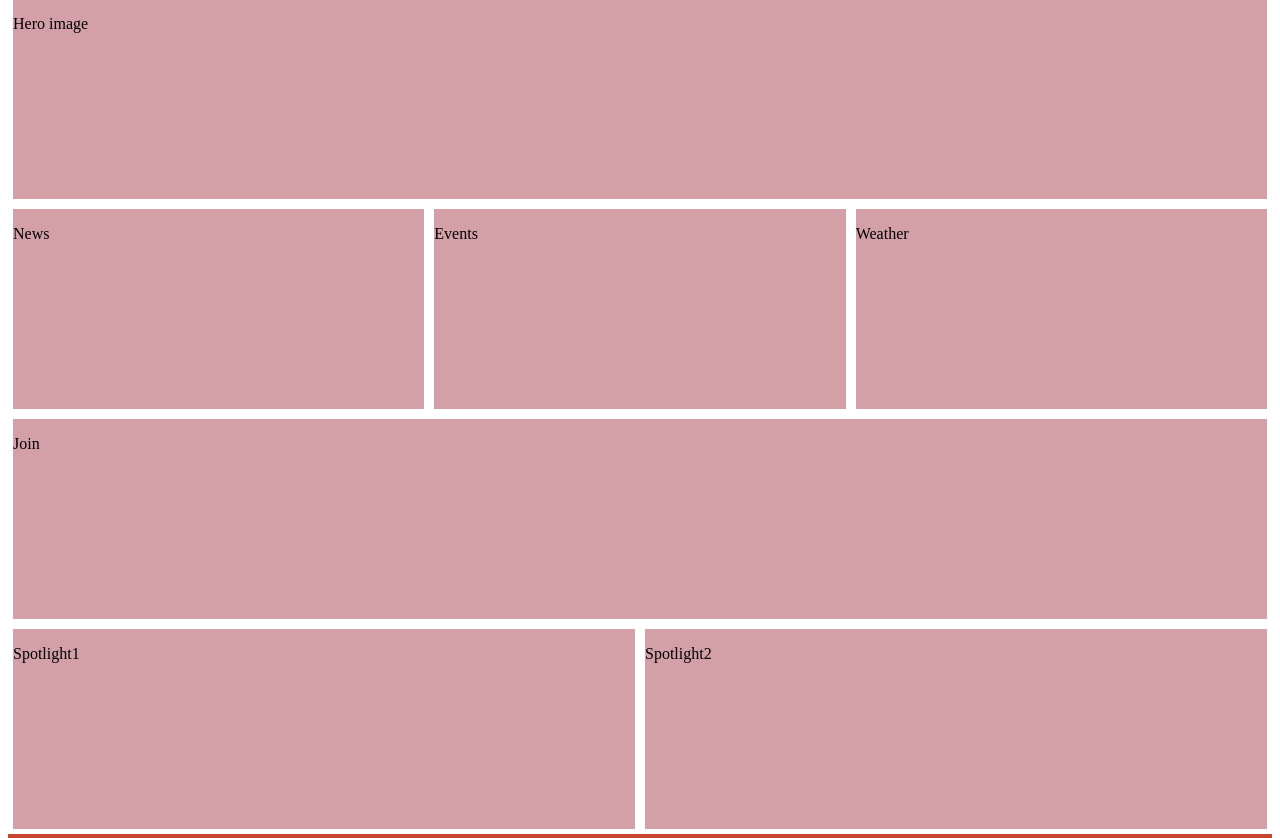
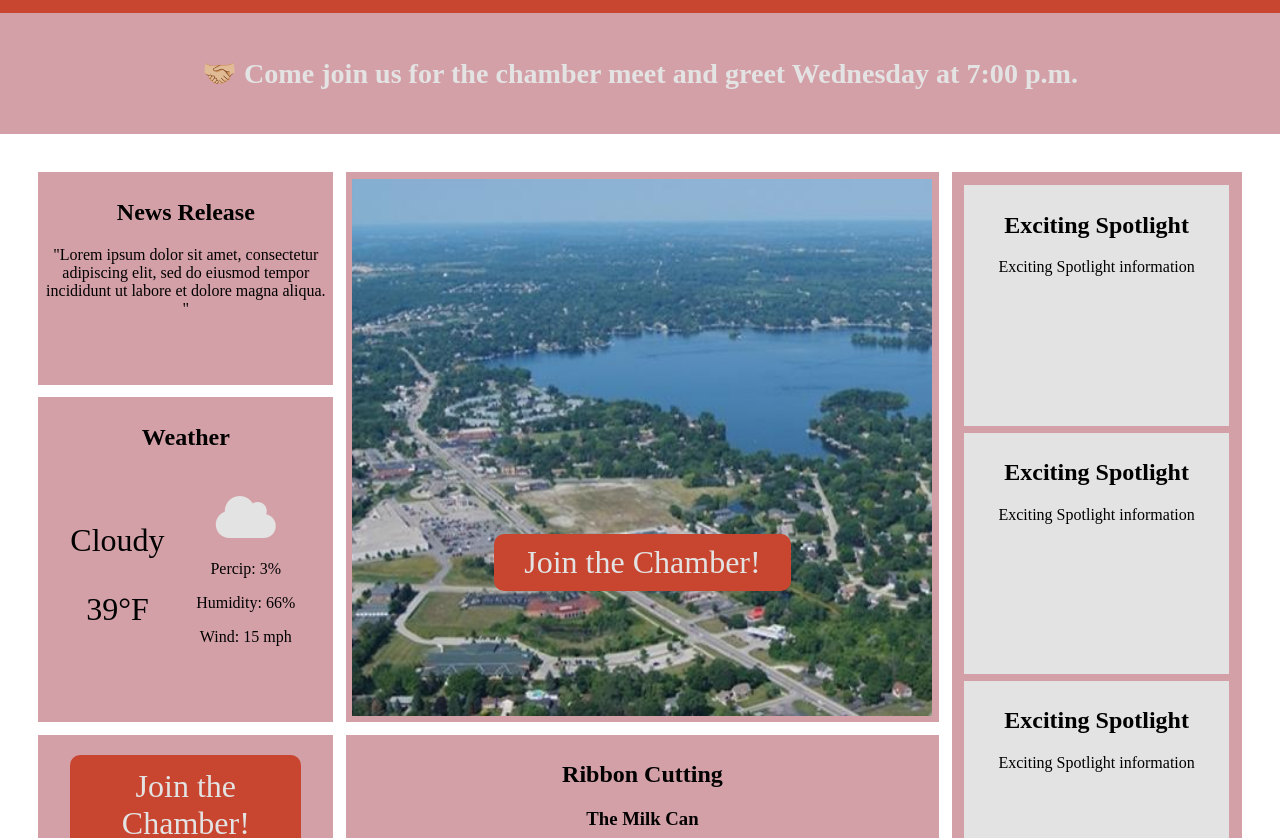
Before and after one commit to Simeon113/wdd230, a plain HTML site: page chamber/index.html in a window 1280 px wide. Shown: the part 189-1027 px from the top of the page. Drawn offline with Linux system fonts and the light colour scheme; a web font is replaced by a local one.

Commit message:
Week 5 updates

```diff
--- a/chamber/index.html
+++ b/chamber/index.html
@@ -16,10 +16,11 @@
     <header>
         <div id="top">
             <div class="topnav">
-                <img src="images/LogoM.png">
+                <img src="images/logo.png" alt="site logo">
+                <h1>Muskego Chamber of Commerce</h1>
                 <a href="https://www.instagram.com/"><i class="fa-brands fa-instagram"></i></a>
                 <a href="https://twitter.com/home"><i class="fa-brands fa-twitter"></i></a>
-                <button id="menu"><span>&#9776</span><span>X</span></button>
+                <button id="menu"><span>&#9776;</span><span>X</span></button>
             </div>
             <nav>
                 <ul id="navigation">
@@ -32,27 +33,55 @@
         </div>
         <span id="date"></span>
     </header>
+    <div id="meeting">
+        <h3>🤝🏼 Come join us for the chamber meet and greet Wednesday at 7:00 p.m.</h3>
+    </div>
     <main>
         <div id="hero">
-            <p>Hero image</p>
+            <img id = "img" src="" alt = "hero image">
+            <button id = 'joinbtn'>Join the Chamber!</button>
         </div>
         <div id="news">
-            <p>News</p>
+            <h2>Ribbon Cutting</h2>
+            <h3>The Milk Can</h3>
+            <p>The Milk Can opens on Friday, 10:00am!</p>
         </div>
         <div id="events">
-            <p>Events</p>
+            <h2>News Release</h2>
+            <p>"Lorem ipsum dolor sit amet, consectetur adipiscing elit, sed do eiusmod tempor incididunt ut labore et dolore magna aliqua. "</p>
         </div>
         <div id="weather">
-            <p>Weather</p>
+            <h2>Weather</h2>
+            <div id="weather1">
+                <div id="weather2">
+                    <p>Cloudy</p>
+                    <p>39°F</p>
+                </div>
+                <div>
+                    <i class="fa-solid fa-cloud"></i>
+                    <p>Percip: 3%</p>
+                    <p>Humidity: 66%</p>
+                    <p>Wind: 15 mph</p>
+                </div>
+            </div>
         </div>
         <div id="join">
-            <p>Join</p>
+            <button id = 'joinbtn2'>Join the Chamber!</button>
+            <p>Information that makes you want to join the chamber</p>
         </div>
-        <div id="spotlight1">
-            <p>Spotlight1</p>
-        </div>
-        <div id="spotlight2">
-            <p>Spotlight2</p>
+        <div id="spotlights">
+            <div id="spotlight1">
+                <h2>Exciting Spotlight</h2>
+                <p>Exciting Spotlight information</p>
+            </div>
+            <div id="spotlight2">
+                <h2>Exciting Spotlight</h2>
+                <p>Exciting Spotlight information</p>
+            </div>
+            <div id="spotlight3">
+                <h2>Exciting Spotlight</h2>
+                <p>Exciting Spotlight information</p>
+            </div>
         </div>
     </main>
     <footer>
--- a/chamber/scripts/chamber.js
+++ b/chamber/scripts/chamber.js
@@ -5,8 +5,28 @@ function toggleMenu() {
 const x = document.getElementById("menu");
 x.onclick = toggleMenu;
 
-document.getElementById("date").innerHTML = new Intl.DateTimeFormat("en-US", { dateStyle: "full" }).format(new Date());
+let date = new Date()
 
-document.getElementById("year").innerHTML = new Date().getFullYear()
+document.getElementById("date").innerHTML = new Intl.DateTimeFormat("en-US", { dateStyle: "full" }).format(date);
+
+document.getElementById("year").innerHTML = date.getFullYear()
 
 document.getElementById('modified').textContent = document.lastModified
+
+if (date.getDay() == 1 || date.getDay() == 2) {
+    document.getElementById("meeting").style.display = 'block'
+}
+function switchimage() {
+    if (window.innerWidth >= 1040) {
+        document.getElementById('img').src =  "images/herolarge.png"
+    }
+    else if (window.innerWidth >= 560) {
+        document.getElementById('img').src =  "images/heromedium.png"
+    }
+    else {
+        document.getElementById('img').src =  "images/herosmall.png"
+    }
+}
+switchimage()
+
+window.addEventListener('resize', switchimage)
--- a/chamber/styles/base.css
+++ b/chamber/styles/base.css
@@ -1,8 +1,11 @@
 @import url('https://fonts.googleapis.com/css2?family=Arima+Madurai:wght@300&family=Francois+One&display=swap');
+body {
+    margin: 0;
+}
 
-
-img {
-    margin: 10px;
+main {
+    margin: 2.5vw;
+    text-align: center;
 }
 
 header img {
@@ -59,16 +62,72 @@ nav ul.open {display: block;}
 #menu.open span:nth-child(1) {display: none;}
 #menu.open span:nth-child(2) {display: block;}
 
-main {
+main, #meeting {
     font-family: "Arima Madurai";
 }
 main div {
     background-color: #D4A0A7;
-    margin: 5px;
-    height: 200px;
+    margin: .5vw;
+    padding: .5vw;
+    height: 58.71vw;
+
+
+}
+img {
+    width: 100%;
+    height: 100%;
+}
+#meeting{
+    background-color: #D4A0A7;
+    color: #E3E3E3;
+    text-align: center;
+    font-size: 1.5em;
+    height: auto;
+    display: none;
+    padding: 1rem;
+}
+#join {
+    display: none;
+}
+#spotlights{
+    height: auto;
+}
+#spotlight1, #spotlight2, #spotlight3{
+    background-color:  #E3E3E3;
+}
+#spotlight3 {
+    display: none;
+}
+#weather1 {
+    display: grid;
+    grid-template-columns: 1fr 1fr;
 }
 
+#weather2 {
+    font-size: 2rem;
+}
 
 footer img{
     width: 50%;
 }
+#hero {
+    position: relative;
+}
+
+#joinbtn {
+    background-color: #C84630;
+    border-radius: 10px;
+    padding: 13px;
+    color: #E3E3E3;
+    position: absolute;
+    right: 0;
+    left: 0;
+    margin:40% 20%;
+
+}
+
+
+
+h2, h3, button {
+    font-family: "Francois One";
+}
--- a/chamber/styles/large.css
+++ b/chamber/styles/large.css
@@ -29,25 +29,43 @@
     }
     main {
         display: grid;
-        grid-template-columns: 1fr 1fr 1fr 1fr 1fr 1fr;
+        grid-template-columns: repeat(4, 1fr);
+        grid-template-rows: 2fr 3fr 2fr;
     }
-    #hero, #join{
-        grid-column: 1/7;
+    #hero{
+        grid-column: 2/4;
+        grid-row: 1/3;
+        height: 41.933vw;
     }
-    #news {
-        grid-column: 1/3;
+
+    #news{
+        grid-row: 3;
+        grid-column: 2/4;
     }
-    #events {
-        grid-column: 3/5;
+    #spotlights{
+        grid-row: 1/4;
+        grid-column: 4;
+        display: block;
+        height: auto;
     }
-    #weather {
-        grid-column: 5/7;
+    #spotlight1, #spotlight2, #spotlight3{
+        height: 30%;
     }
-    #spotlight1 {
-        grid-column: 1/4;
+    #spotlight3 {
+        display: block;
     }
-    #spotlight2 {
-        grid-column: 4/7;
+    #join{
+        grid-column: 1;
+        grid-row: 3;
+        display: block;
+    }
+    #events{
+        grid-column: 1;
+        grid-row: 1;
+    }
+    #weather{
+        grid-column: 1;
+        grid-row: 2;
     }
     footer{
         font-size: 1.5rem;
@@ -55,4 +73,12 @@
     footer img{
         padding: 15px;
     }
+    #joinbtn {
+        margin:60% 25%;
+        font-size: 2rem;
+    }
+    #joinbtn2 {
+        font-size: 2rem;
+        margin-top: 5%;
+    }
 }
--- a/chamber/styles/medium.css
+++ b/chamber/styles/medium.css
@@ -35,13 +35,59 @@
         padding: 0 20px;
         border-right: 3px solid #E3E3E3;
     }
+    main div {
+        height: auto;
+    }
     main {
+        display: grid;
+        grid-template-columns: repeat(5, 1fr);
+        grid-template-rows: 3fr 2fr 3fr 2fr 3fr;
+    }
+    #meeting{
+        text-align: center;
+        font-size: 1.5em;
+        display: none;
+    }
+    #hero{
+        grid-column: 1/6;
+        height: 35.226vw;
+    }
+    #news{
+        grid-row: 2;
+        grid-column: 1/6;
+    }
+    #spotlights{
+        grid-row: 3;
+        grid-column: 1/6;
         display: grid;
         grid-template-columns: 1fr 1fr;
     }
-    #hero, #weather, #join{
-        grid-column: 1/3;
+
+    #join{
+        grid-column: 1/6;
+        grid-row: 4;
+        display: block;
+    }
+    #events{
+        grid-column: 1/4;
+        grid-row: 5;
+    }
+    #weather{
+        grid-column: 4/6;
+        grid-row: 5;
     }
 
+#joinbtn {
+    font-size: 1.5rem;
+    margin:25% 30%;
+    padding: 10px;
+}
+#joinbtn2{
+    background-color: #C84630;
+    border-radius: 10px;
+    padding: 13px;
+    color: #E3E3E3;
+    margin-top: 5%;
+}
 
 }
```
Also changed, not shown: chamber/images/hero.png (added), chamber/images/heromedium.png (added), chamber/images/herosmall.png (added), chamber/images/logo.png (added).
